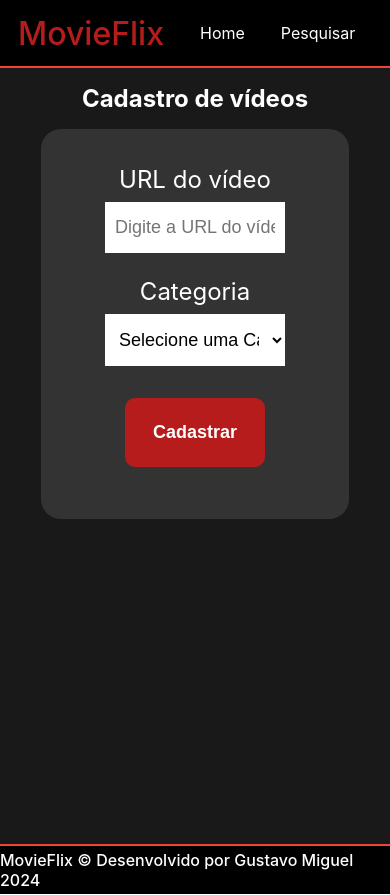
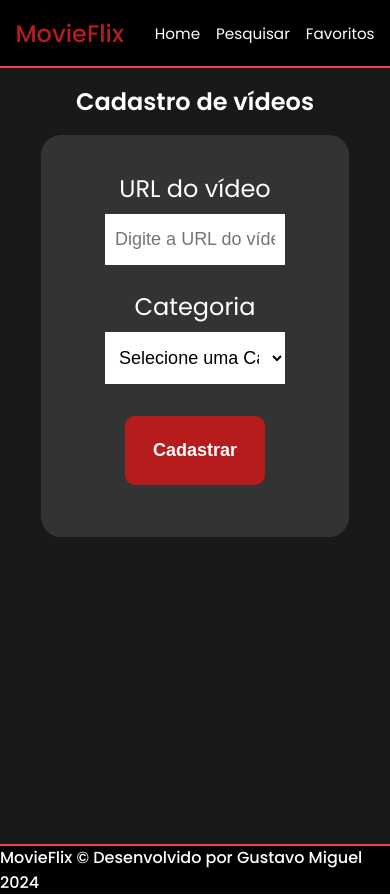
Before and after one commit to gxstavomiguel/app-movies, a React (Create React App) app: page /cadastre in a window 390 px wide. Built offline with nearby package versions, Linux system fonts and the light colour scheme.

Commit message:
Melhorias no css para deixar responsivo

```diff
--- a/src/components/Header/Header.module.css
+++ b/src/components/Header/Header.module.css
@@ -23,3 +23,24 @@
     padding-inline: 1.125rem;
 
 }
+
+@media (max-width: 480px) {
+    .header span {
+        font-size: 1.5rem;
+    }
+
+    .header a {
+        font-size: 0.95rem;
+        padding-inline: 0.5rem;
+    }
+}
+
+@media (max-width: 380px) {
+    .header span {
+        font-size: 1.5rem;
+    }
+
+    .header a {
+        font-size: 0.75rem;
+    }
+}
--- a/src/index.css
+++ b/src/index.css
@@ -5,8 +5,7 @@
 }
 
 body {
-  font-family: -apple-system, BlinkMacSystemFont, 'Segoe UI', 'Roboto', 'Oxygen',
-    'Ubuntu', 'Cantarell', 'Fira Sans', 'Droid Sans', 'Helvetica Neue',
+  font-family: 'Poppins',
     sans-serif;
   -webkit-font-smoothing: antialiased;
   -moz-osx-font-smoothing: grayscale;
--- a/src/pages/Watch/Watch.module.css
+++ b/src/pages/Watch/Watch.module.css
@@ -2,3 +2,10 @@
     padding-top: 84px;
     height: 90vh;
 }
+
+@media (max-width: 1024px) {
+    iframe {
+        width: 100%;
+        aspect-ratio: 16/9;
+    }
+}
```
